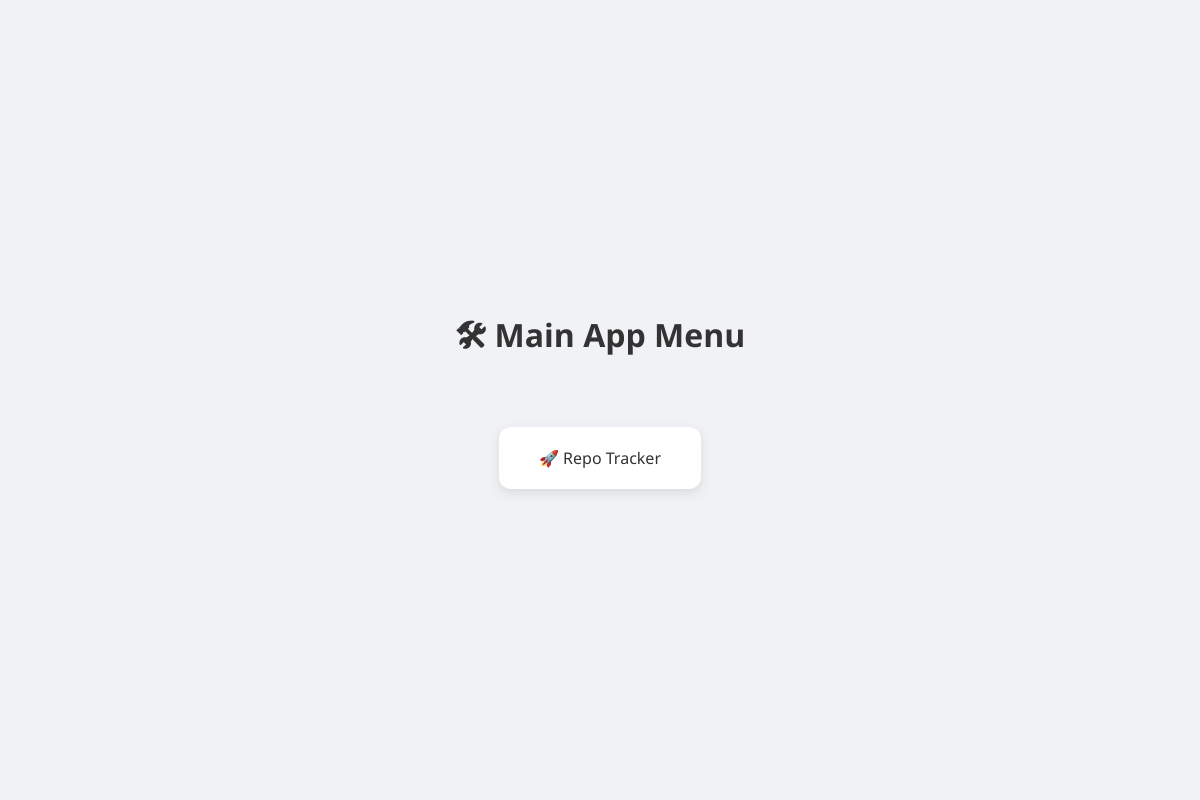
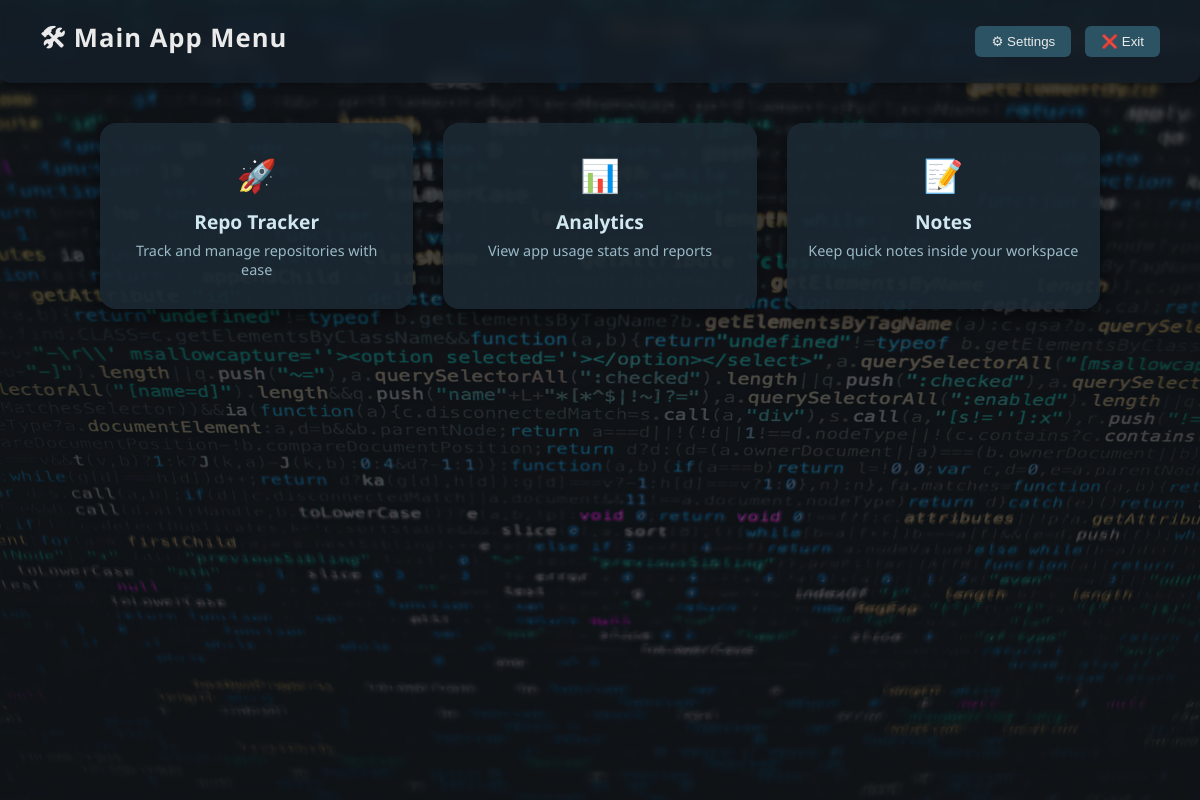
Before and after one commit to EricJamesSonio/PersonalApp, an Electron app: page frontend/index.html in a window 1200 px wide. Drawn offline with Linux system fonts and the light colour scheme.

Commit message:
Add background image and fix

```diff
--- a/frontend/index.html
+++ b/frontend/index.html
@@ -1,22 +1,43 @@
 <!DOCTYPE html>
-<html>
+<html lang="en">
 <head>
   <meta charset="UTF-8">
   <title>Main Menu</title>
   <link rel="stylesheet" href="styles.css">
 </head>
 <body>
-  <h1>🛠 Main App Menu</h1>
-  <div class="module-menu">
-    <div class="module-card" onclick="window.electronAPI.openModule('repoTracker')">
-      🚀 Repo Tracker
+  <header>
+    <h1>🛠 Main App Menu</h1>
+    <div class="header-buttons">
+      <button>⚙ Settings</button>
+      <button>❌ Exit</button>
     </div>
-    <!-- Add more modules here -->
-  </div>
+  </header>
+
+  <main id="app-content">
+    <section class="module-menu">
+      <div class="module-card" onclick="window.electronAPI.openModule('repoTracker')">
+        <span class="emoji">🚀</span>
+        <h2>Repo Tracker</h2>
+        <p>Track and manage repositories with ease</p>
+      </div>
+
+      <div class="module-card">
+        <span class="emoji">📊</span>
+        <h2>Analytics</h2>
+        <p>View app usage stats and reports</p>
+      </div>
+
+      <div class="module-card">
+        <span class="emoji">📝</span>
+        <h2>Notes</h2>
+        <p>Keep quick notes inside your workspace</p>
+      </div>
+    </section>
+  </main>
 
   <script>
     const { ipcRenderer } = require('electron');
-
     function openModule(modulePath) {
       ipcRenderer.send('open-module', modulePath);
     }
--- a/frontend/repoTracker/designs/styles.css
+++ b/frontend/repoTracker/designs/styles.css
@@ -23,6 +23,7 @@ header {
   justify-content: space-between;
   gap: 10px;                /* Small gap between items */
   box-shadow: 0 2px 6px rgba(0,0,0,0.15);
+  box-sizing: border-box;
 }
 
 header h1 {
@@ -34,9 +35,18 @@ header h1 {
   flex-shrink: 1;           /* Prevent the title from stretching too much */
 }
 
+header .header-buttons {
+  display: flex;
+  flex-wrap: wrap;          /* wrap buttons neatly */
+  gap: 10px;
+  justify-content: flex-end;
+  max-width: 100%;          /* prevent overflow */
+  box-sizing: border-box;
+}
+
 header button {
-  padding: 10px 20px;
-  font-size: 1rem;
+  padding: 8px 16px;
+  font-size: 0.95rem;
   border-radius: 6px;
   border: none;
   cursor: pointer;
@@ -44,11 +54,22 @@ header button {
   color: #4CAF50;
   font-weight: bold;
   transition: all 0.2s;
-  flex-shrink: 0;           /* Prevent button from shrinking too small */
+  flex: 0 0 auto;           /* prevent squishing */
+  white-space: nowrap;      /* keep text on one line */
 }
 
 header button:hover {
   background: #e6ffe6;
+}
+
+/* Back button style (slightly different) */
+header button.back-btn {
+  background: #f5f5f5;
+  color: #333;
+}
+
+header button.back-btn:hover {
+  background: #ddd;
 }
 
 /* Main content */
@@ -109,22 +130,25 @@ main {
 .loading { color: #555; }
 .error { color: red; }
 
-header .header-buttons {
-  display: flex;
-  gap: 10px;
-  flex-wrap: wrap;
+canvas {
+  max-width: 100%;
+  margin-top: 10px;
 }
 
-canvas { max-width: 100%; margin-top: 10px; }
-
-/* Ensure button moves under title on very narrow screens */
-@media (max-width: 500px) {
+/* Mobile fixes */
+@media (max-width: 600px) {
   header {
     flex-direction: column;
     align-items: flex-start;
   }
 
+  header .header-buttons {
+    justify-content: flex-start;
+    width: 100%;
+  }
+
   header button {
-    margin-top: 10px;
+    flex: 1 1 auto;   /* buttons resize evenly */
+    min-width: 120px;
   }
 }
--- a/frontend/styles.css
+++ b/frontend/styles.css
@@ -1,89 +1,130 @@
-/* Reset and base styles */
-body {
-  font-family: "Segoe UI", Tahoma, Geneva, Verdana, sans-serif;
+/* Reset */
+* {
   margin: 0;
   padding: 0;
-  display: flex;
-  flex-direction: column;
-  height: 100vh;
-  background: #f0f2f5;
-  color: #333;
-  align-items: center;
-  justify-content: center;
-}
-
-h1 {
-  margin-bottom: 40px;
-}
-
-/* Module menu container */
-.module-menu {
-  display: flex;
-  flex-wrap: wrap;
-  gap: 20px;
-  justify-content: center;
-}
-
-/* Module cards */
-.module-card {
-  background: white;
-  padding: 30px 50px;
-  border-radius: 12px;
-  box-shadow: 0 4px 12px rgba(0,0,0,0.1);
-  cursor: pointer;
-  text-align: center;
-  transition: transform 0.2s, box-shadow 0.2s;
-}
-
-.module-card:hover {
-  transform: translateY(-5px);
-  box-shadow: 0 6px 18px rgba(0,0,0,0.15);
+  box-sizing: border-box;
 }
 
 body {
   font-family: "Segoe UI", Tahoma, Geneva, Verdana, sans-serif;
-  margin: 0;
-  padding: 0;
+  height: 100vh;
   display: flex;
   flex-direction: column;
-  height: 100vh;
-  background: #f0f2f5;
-  color: #333;
+  background: url("image/background.jpg") no-repeat center center fixed;
+  background-size: cover;
+  color: #eaeaea;
+  position: relative;
 }
 
+/* Dark overlay for readability */
+body::before {
+  content: "";
+  position: absolute;
+  inset: 0;
+  background: rgba(15, 20, 25, 0.75); /* dark transparent overlay */
+  z-index: 0;
+}
+
+header, main {
+  position: relative;
+  z-index: 1; /* ensures they sit above overlay */
+}
+
+/* Header */
 header {
   display: flex;
   justify-content: space-between;
   align-items: center;
   padding: 20px 40px;
-  background: linear-gradient(90deg, #4CAF50, #45a049);
-  color: white;
+  background: rgba(20, 30, 40, 0.8);
+  backdrop-filter: blur(8px);
+  color: #eaeaea;
+  box-shadow: 0 2px 10px rgba(0,0,0,0.4);
+  border-radius: 0 0 10px 10px;
 }
 
+header h1 {
+  font-size: 1.6rem;
+  font-weight: 600;
+  letter-spacing: 1px;
+}
+
+header .header-buttons button {
+  margin-left: 10px;
+  padding: 8px 16px;
+  border: none;
+  border-radius: 6px;
+  background: #2c5364;
+  color: #eaeaea;
+  font-weight: 500;
+  cursor: pointer;
+  transition: all 0.25s;
+}
+
+header .header-buttons button:hover {
+  background: #3e6b7e;
+  transform: translateY(-2px);
+}
+
+/* Main content */
+main#app-content {
+  flex: 1;
+  padding: 40px;
+  display: flex;
+  justify-content: center;
+  align-items: flex-start;
+}
+
+/* Module menu */
 .module-menu {
-  display: flex;
-  flex-wrap: wrap;
-  gap: 20px;
-  padding: 20px 40px;
+  display: grid;
+  grid-template-columns: repeat(auto-fit, minmax(240px, 1fr));
+  gap: 30px;
+  width: 100%;
+  max-width: 1000px;
 }
 
 .module-card {
-  background: white;
-  padding: 20px 40px;
-  border-radius: 12px;
-  box-shadow: 0 4px 12px rgba(0,0,0,0.1);
+  background: rgba(27, 40, 50, 0.9); /* semi-transparent to let bg peek through */
+  padding: 30px 20px;
+  border-radius: 16px;
+  box-shadow: 0 8px 20px rgba(0,0,0,0.5);
   cursor: pointer;
   text-align: center;
-  transition: all 0.2s;
+  transition: transform 0.25s ease, box-shadow 0.25s ease, background 0.25s ease;
 }
 
 .module-card:hover {
-  transform: translateY(-5px);
-  box-shadow: 0 6px 18px rgba(0,0,0,0.15);
+  transform: translateY(-8px) scale(1.05);
+  box-shadow: 0 15px 35px rgba(0,0,0,0.7);
+  background: rgba(34, 55, 69, 0.95);
 }
 
-main#app-content {
-  flex: 1;
-  overflow-y: auto;
-  padding: 20px 40px;
+.module-card .emoji {
+  font-size: 2rem;
+  display: block;
+  margin-bottom: 12px;
 }
+
+.module-card h2 {
+  font-size: 1.2rem;
+  margin-bottom: 6px;
+  color: #d1e8f0;
+}
+
+.module-card p {
+  font-size: 0.9rem;
+  color: #9abac7;
+}
+
+/* Responsive */
+@media (max-width: 600px) {
+  header {
+    flex-direction: column;
+    align-items: flex-start;
+  }
+
+  .header-buttons {
+    margin-top: 10px;
+  }
+}
```
Also changed, not shown: backend/index.js (+49 -15 lines), frontend/repoTracker/views/index.html (+9 -0 lines), frontend/image/background.jpg (added).
